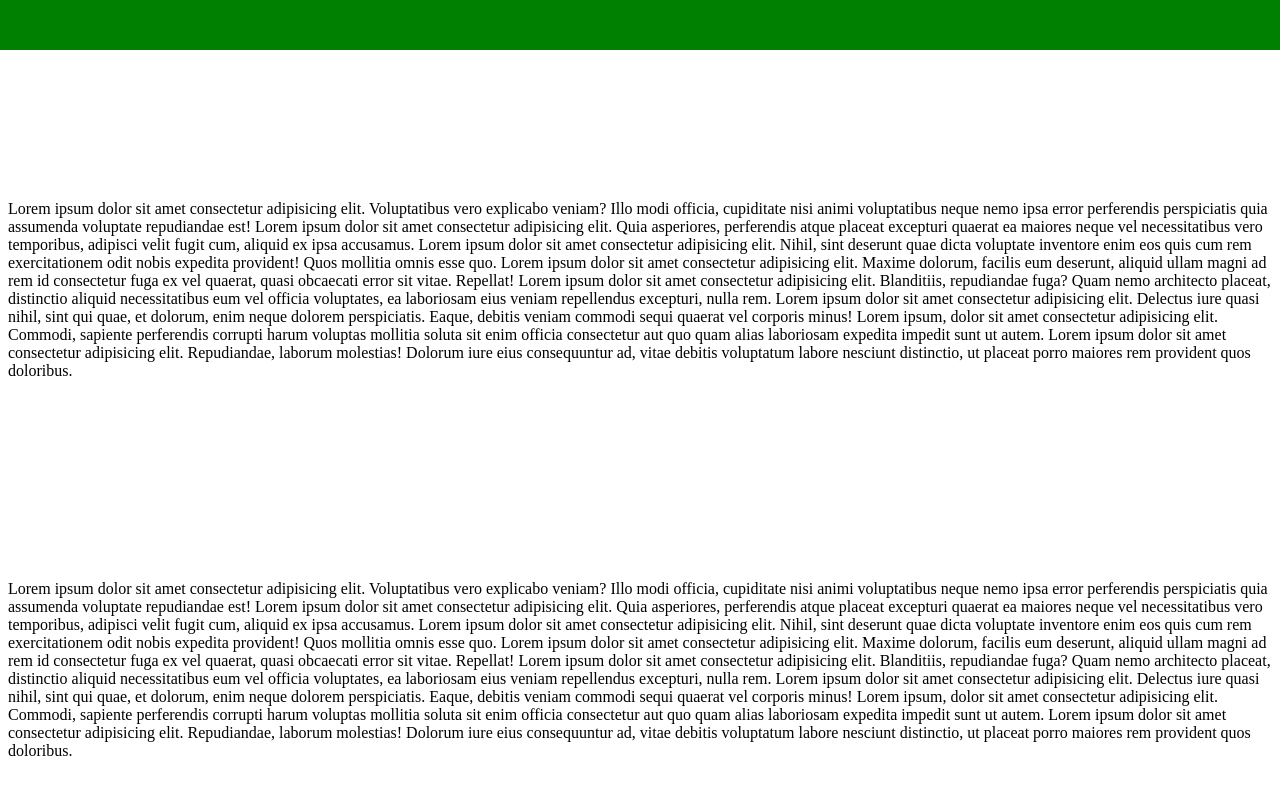
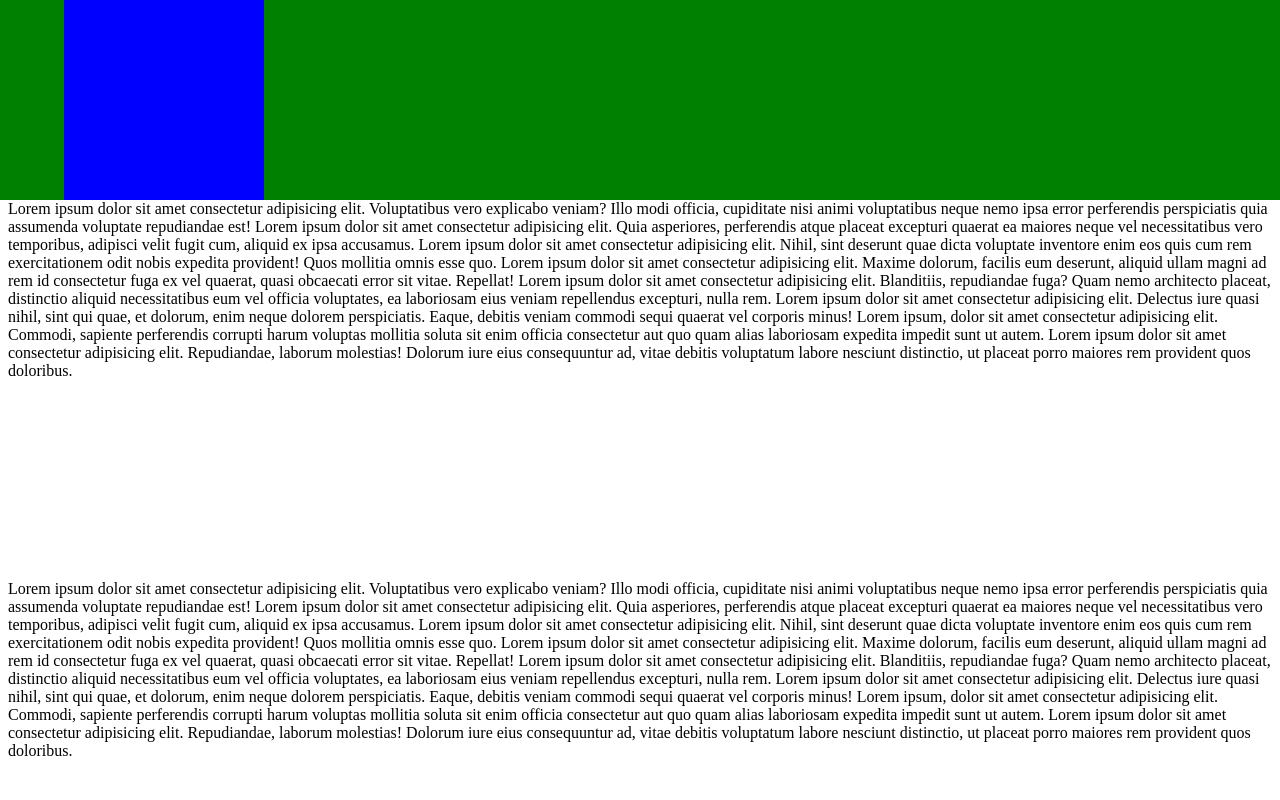
Before and after one commit to FUNDLINE/FUNDLINE-website, an Angular app: page / in a window 1280 px wide. Shown: the top 800 px of the page. Built offline with nearby package versions, Linux system fonts and the light colour scheme.

Commit message:
added header-logo-component

```diff
--- a/src/app/header/header-logo/header-logo.component.css
+++ b/src/app/header/header-logo/header-logo.component.css
@@ -0,0 +1,12 @@
+.header-logo {
+  margin-left: 5%;
+  background-color: blue;
+  transition: 0.1s;
+  height: 200px;
+  width: 200px;
+}
+
+.positionNotTop {
+  height: 50px;
+  width: 50px;
+}
--- a/src/app/header/header-logo/header-logo.component.html
+++ b/src/app/header/header-logo/header-logo.component.html
@@ -1 +1,2 @@
-<p>header-logo works!</p>
+<div class="header-logo" [ngClass]="{'positionNotTop' : scrollPosition>0}">
+</div>
--- a/src/app/header/header-logo/header-logo.component.ts
+++ b/src/app/header/header-logo/header-logo.component.ts
@@ -1,4 +1,5 @@
-import { Component, OnInit } from '@angular/core';
+import { Component, HostListener, OnInit } from '@angular/core';
+import { ScrollUtil } from 'src/app/ScrollUtil';
 
 @Component({
   selector: 'app-header-logo',
@@ -7,9 +8,18 @@ import { Component, OnInit } from '@angular/core';
 })
 export class HeaderLogoComponent implements OnInit {
 
+  scrollPosition : number = 0;
+
   constructor() { }
 
   ngOnInit(): void {
   }
 
+  @HostListener('window:scroll', []) onScroll(): void {
+
+    this.scrollPosition = ScrollUtil.getScrollPosition();
+    console.log(this.scrollPosition);
+
+  }
+
 }
--- a/src/app/header/header.component.css
+++ b/src/app/header/header.component.css
@@ -3,8 +3,8 @@
     top: 0px;
     left: 0px;
     background-color: green;
+    height: fit-content;
     width: 100%;
-    height: 50px;
     margin: 0px;
     border: 0px;
     padding: 0px;
--- a/src/app/header/header.component.html
+++ b/src/app/header/header.component.html
@@ -1,2 +1,3 @@
 <div class="header" [ngClass]="{'positionNotTop' : scrollPosition>0}" >
+  <app-header-logo></app-header-logo>
 </div>
--- a/src/app/header/header.component.ts
+++ b/src/app/header/header.component.ts
@@ -1,6 +1,5 @@
 import { ScrollUtil } from './../ScrollUtil';
-import { element } from 'protractor';
-import { ChangeDetectionStrategy, Component, HostListener, OnInit } from '@angular/core';
+import { Component, HostListener, OnInit } from '@angular/core';
 
 @Component({
   selector: 'app-header',
```
